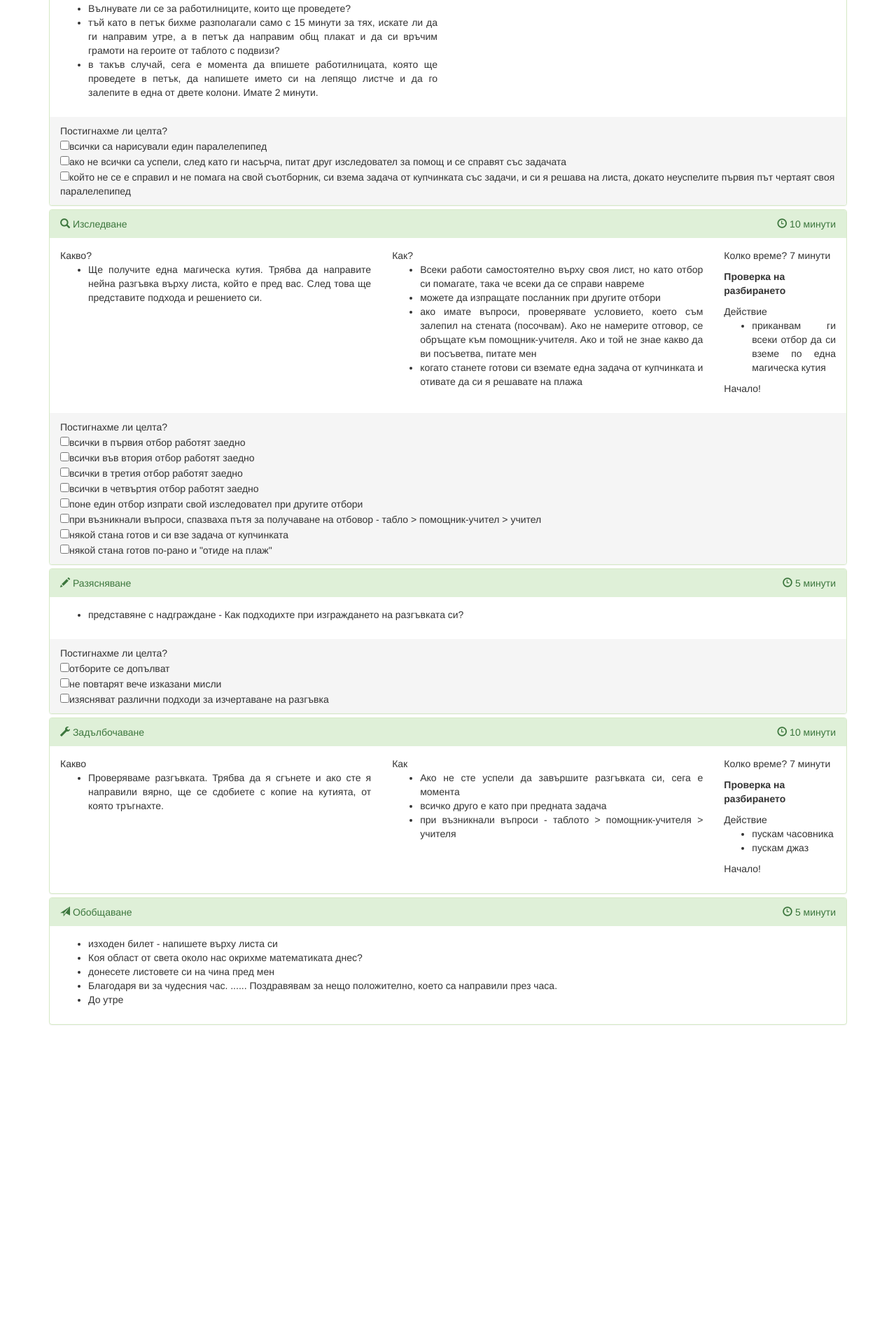
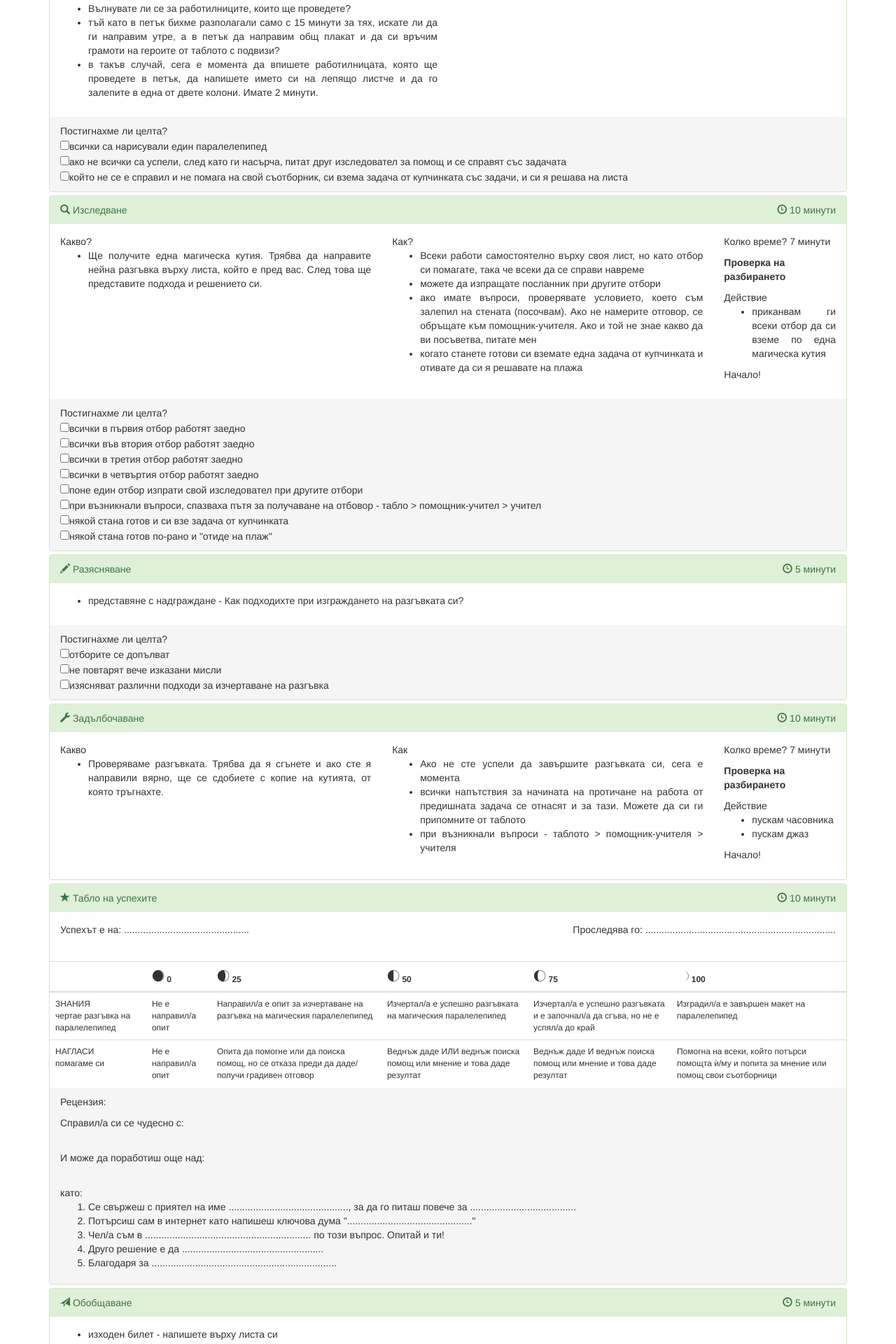
Before and after one commit to archri/teachers_planning_helper, a Jekyll site: the page built from _lessons/math/6/1/10.md, in a window 1280 px wide. Shown: the part 1233-3153 px from the top of the page at 70% size. Built offline with Jekyll 4.4.1, drawn with Linux system fonts in a browser that asks for light colours; nearby versions of some CDN libraries; before the commit the page ends 2717 px from its top, so only the background shows below that.

Commit message:
completed lesson 10

```diff
--- /dev/null
+++ b/_includes/panel_criteria_matrix.html
@@ -0,0 +1,80 @@
+<div class="panel panel-success">
+  <div class="panel-heading">
+    <div class="row-fluid">
+      <span class="glyphicon glyphicon-star"></span>
+      <span class="span6">Табло на успехите</span>
+      <span class="span6 pull-right">
+        <i class="glyphicon glyphicon-time"></i>
+        {{ time }} минути
+      </span>
+    </div>
+  </div>
+  <div class="panel-body">
+    <p>
+      <span>Успехът е на:  ..............................................</span>
+      <span class="pull-right">Проследява го: ......................................................................</span>
+    </p>
+    <p class="pull-right"></p>
+  </div>
+  <table class="table">
+    <thead>
+      <tr>
+        <th></th>
+        <th>
+          <span class="moon-phase">A</span> 0<br>
+        </th>
+        <th>
+          <span class="moon-phase">E</span> 25<br>
+        </th>
+        <th>
+          <span class="moon-phase">G</span> 50<br>
+        </th>
+        <th>
+          <span class="moon-phase">I</span> 75<br>
+        </th>
+        <th>
+          <span class="moon-phase">a</span> 100<br>
+        </th>
+      </tr>
+    </thead>
+    <tbody>
+      <tr>
+        <td>
+          ЗНАНИЯ<br>
+          чертае разгъвка на паралелепипед
+        </td>
+        <td>Не е направил/а опит</td>
+        <td>Направил/а е опит за изчертаване на разгъвка на магическия паралелепипед</td>
+        <td>Изчертал/а е успешно разгъвката на магическия паралелепипед</td>
+        <td>Изчертал/а е успешно разгъвката и е започнал/а да сгъва, но не е успял/а до край</td>
+        <td>Изградил/а е завършен макет на паралелепипед</td>
+      </tr>
+      <tr>
+        <td>
+          НАГЛАСИ<br>
+          помагаме си
+        </td>
+        <td>Не е направил/а опит</td>
+        <td>Опита да помогне или да поиска помощ, но се отказа преди да даде/получи градивен отговор</td>
+        <td>Веднъж даде ИЛИ веднъж поиска помощ или мнение и това даде резултат</td>
+        <td>Веднъж даде И веднъж поиска помощ или мнение и това даде резултат</td>
+        <td>Помогна на всеки, който потърси помощта ѝ/му и попита за мнение или помощ свои съотборници</td>
+      </tr>
+    </tbody>
+  </table>
+  <div class="panel-footer">
+    <p>Рецензия:</p>
+    <p>Справил/а си се чудесно с:</p>
+    <br>
+    <p>И може да поработиш още над:</p>
+    <br>
+    като:
+    <ol>
+      <li>Се свържеш с приятел на име ............................................, за да го питаш повече за .......................................</li>
+      <li>Потърсиш сам в интернет като напишеш ключова дума ".............................................."</li>
+      <li>Чел/а съм в ............................................................. по този въпрос. Опитай и ти!</li>
+      <li>Друго решение е да ....................................................</li>
+      <li>Благодаря за ....................................................................</li>
+    </ol>
+  </div>
+</div>
--- a/_layouts/lesson-0-2.html
+++ b/_layouts/lesson-0-2.html
@@ -46,6 +46,9 @@ layout: base
   {% if page.elaborate %}
     {% include panel_4_elaborate.html phase=page.elaborate %}
   {% endif %}
+  {% if page.elaborate.matrix %}
+    {% include panel_criteria_matrix.html phase=page.elaborate %}
+  {% endif %}
   {% if page.evaluate %}
     {% include panel_5_evaluate.html phase=page.evaluate %}
   {% endif %}
--- a/_lessons/math/6/1/10.md
+++ b/_lessons/math/6/1/10.md
@@ -57,7 +57,7 @@ engage:
   verify:
     - всички са нарисували един паралелепипед
     - ако не всички са успели, след като ги насърча, питат друг изследовател за помощ и се справят със задачата
-    - който не се е справил и не помага на свой съотборник, си взема задача от купчинката със задачи, и си я решава на листа, докато неуспелите първия път чертаят своя паралелепипед
+    - който не се е справил и не помага на свой съотборник, си взема задача от купчинката със задачи, и си я решава на листа
 explore:
   content:
     what:
@@ -92,11 +92,13 @@ elaborate:
     - Проверяваме разгъвката. Трябва да я сгънете и ако сте я направили вярно, ще се сдобиете с копие на кутията, от която тръгнахте.
     how:
     - Ако не сте успели да завършите разгъвката си, сега е момента
-    - всичко друго е като при предната задача
+    - всички напътствия за начината на протичане на работа от предишната задача се отнасят и за тази. Можете да си ги припомните от таблото
     - при възникнали въпроси - таблото > помощник-учителя > учителя
     action:
     - пускам часовника
     - пускам джаз
+  matrix:
+    - da
 evaluate:
   content:
     - изходен билет - напишете върху листа си
--- a/assets/css/style.scss
+++ b/assets/css/style.scss
@@ -15,6 +15,30 @@ li {
   font-family: 'Coval';
   src: url('../fonts/Coval-Regular.otf');
 }
+
+/* #### Generated By: http://www.cufonfonts.com #### */
+
+@font-face {
+  font-family: 'Moon Phases';
+  font-style: normal;
+  font-weight: normal;
+  src: local('Moon Phases'), url('../fonts/moon_phases.woff') format('woff');
+}
+
 body {
   font-family: 'Coval'
 }
+
+.moon-phase {
+  font-family: 'Moon Phases';
+  font-weight: normal;
+  font-size: 1.5em
+}
+
+th {
+  text-align: center;
+}
+
+.table {
+  font-size: 9pt;
+}
```
Also changed, not shown: assets/fonts/moon_phases.woff (added).
